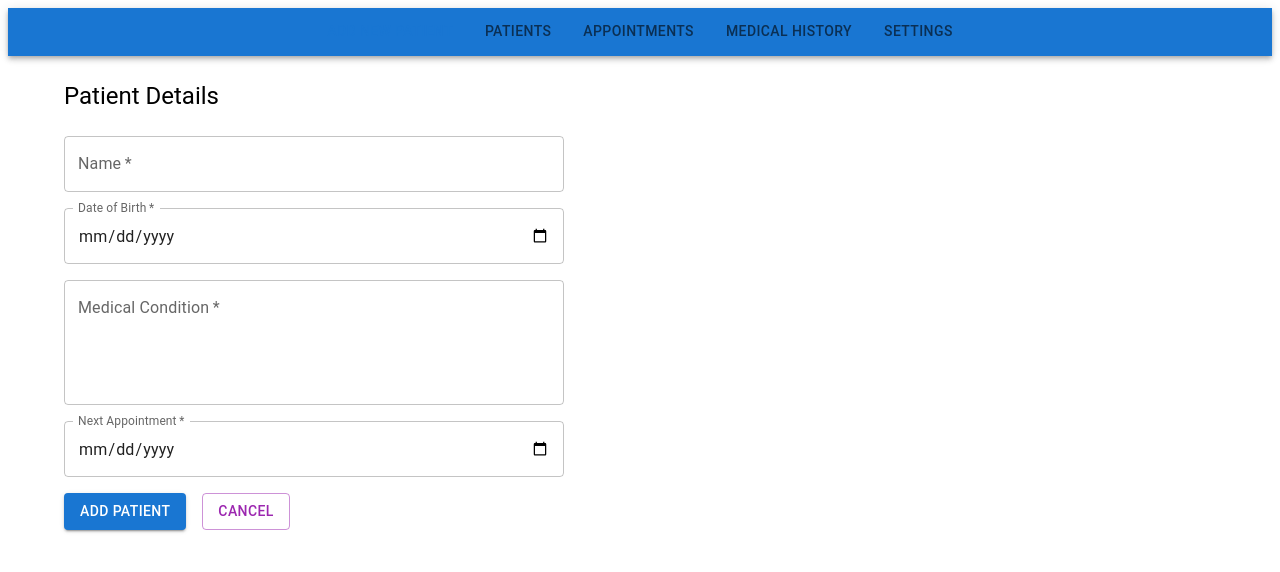
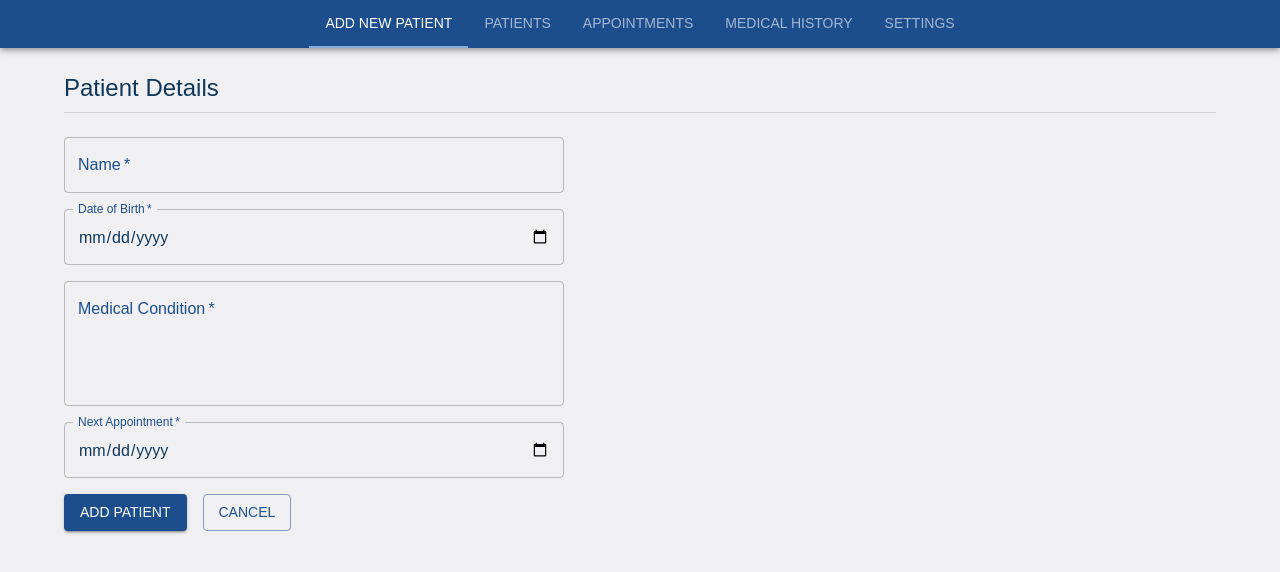
Before and after one commit to shevchenkoviktoria/patients-app, a React (Create React App) app: page / in a window 1280 px wide. Shown: the top 572 px of the page. Built offline with nearby package versions, Linux system fonts and the light colour scheme; no server answers.

Commit message:
theme changes

```diff
--- a/src/App.tsx
+++ b/src/App.tsx
@@ -1,16 +1,30 @@
 import React, { useState, useEffect } from 'react'
-import { AppBar, Tabs, Tab, Box, Container, Typography } from '@mui/material'
+import {
+  AppBar,
+  Tabs,
+  Tab,
+  Box,
+  Container,
+  Typography,
+  CssBaseline,
+  Divider,
+} from '@mui/material'
+import { ThemeProvider } from '@mui/material/styles'
+
 import AddPatient from './components/AddPatient'
 import PatientList from './components/PatientList'
 import AppointmentList from './components/AppointmentList'
 import { Patients } from './types/Patients'
 import { deletePatient, fetchPatients } from './api/patientApi'
 import { handleError } from './utils/errorHandler'
+import theme, { useResponsive } from './theme/theme'
 
 const App: React.FC = () => {
   const [tabIndex, setTabIndex] = useState(0)
   const [patients, setPatients] = useState<Patients[]>([])
   const [, setAppointments] = useState<any[]>([])
+
+  const { isSmallScreen } = useResponsive()
 
   useEffect(() => {
     const loadPatients = async () => {
@@ -65,15 +79,19 @@ const App: React.FC = () => {
   }
 
   return (
+    <ThemeProvider theme={theme}>
+      <CssBaseline />
       <div>
-      <AppBar position="sticky">
+        <AppBar position="sticky" color="primary">
           <Tabs
             value={tabIndex}
             onChange={handleTabChange}
             aria-label="patient-management-tabs"
-          centered
-          indicatorColor="primary"
-          textColor="primary"
+            centered={!isSmallScreen}
+            variant={isSmallScreen ? 'scrollable' : 'standard'}
+            scrollButtons="auto"
+            indicatorColor="secondary"
+            textColor="inherit"
           >
             <Tab label="Add New Patient" />
             <Tab label="Patients" />
@@ -86,16 +104,17 @@ const App: React.FC = () => {
         <Box
           sx={{
             padding: 3,
-          transition: 'opacity 0.5s ease',
-          opacity: tabIndex !== null ? 1 : 0,
+            backgroundColor: theme.palette.background.default,
+            minHeight: '100vh',
           }}
         >
-        <Container>
+          <Container maxWidth={isSmallScreen ? 'sm' : 'lg'}>
             {tabIndex === 0 && (
               <Box>
                 <Typography variant="h5" gutterBottom>
                   Patient Details
                 </Typography>
+                <Divider />
                 <AddPatient onAddPatient={handleAddPatient} />
               </Box>
             )}
@@ -105,6 +124,7 @@ const App: React.FC = () => {
                 <Typography variant="h5" gutterBottom>
                   Patients
                 </Typography>
+                <Divider />
                 <PatientList
                   patients={patients}
                   onDeletePatient={handleDeletePatient}
@@ -118,29 +138,35 @@ const App: React.FC = () => {
                 <Typography variant="h5" gutterBottom>
                   Appointments
                 </Typography>
+                <Divider />
                 <AppointmentList
                   patients={patients}
                   onDeletePatient={handleDeletePatient}
                 />
               </Box>
             )}
+
             {tabIndex === 3 && (
               <Box>
                 <Typography variant="h5" gutterBottom>
-                Reports
+                  Medical History
                 </Typography>
+                <Divider />
               </Box>
             )}
+
             {tabIndex === 4 && (
               <Box>
                 <Typography variant="h5" gutterBottom>
                   Settings
                 </Typography>
+                <Divider />
               </Box>
             )}
           </Container>
         </Box>
       </div>
+    </ThemeProvider>
   )
 }
 
--- a/src/components/AddPatient.tsx
+++ b/src/components/AddPatient.tsx
@@ -97,12 +97,11 @@ const AddPatient: React.FC<AddPatientProps> = ({ onAddPatient }) => {
             }}
           />
           <Stack direction="row" spacing={2}>
-            <Button type="submit" variant="contained" color="primary">
+            <Button type="submit" variant="contained">
               Add Patient
             </Button>
             <Button
               variant="outlined"
-              color="secondary"
               onClick={() => {
                 setName('')
                 setDob('')
--- a/src/components/EditModal.tsx
+++ b/src/components/EditModal.tsx
@@ -97,12 +97,7 @@ const EditModal: React.FC<EditModalProps> = ({
         />
 
         <Box sx={{ marginTop: 2 }}>
-          <Button
-            fullWidth
-            variant="contained"
-            color="primary"
-            onClick={handleSaveChanges}
-          >
+          <Button fullWidth variant="contained" onClick={handleSaveChanges}>
             Save Changes
           </Button>
         </Box>
--- a/src/components/PatientList.tsx
+++ b/src/components/PatientList.tsx
@@ -14,11 +14,13 @@ import {
   DialogContent,
   DialogActions,
   Button,
+  InputAdornment,
 } from '@mui/material'
 import DeleteIcon from '@mui/icons-material/Delete'
 import EditIcon from '@mui/icons-material/Edit'
 import { Patients } from '../types/Patients'
 import EditModal from './EditModal'
+import { SearchRounded } from '@mui/icons-material'
 
 type PatientListProps = {
   patients: Patients[]
@@ -79,6 +81,15 @@ const PatientList: React.FC<PatientListProps> = ({
           value={search}
           onChange={(e) => setSearch(e.target.value)}
           margin="normal"
+          slotProps={{
+            input: {
+              endAdornment: (
+                <InputAdornment position="end">
+                  <SearchRounded />
+                </InputAdornment>
+              ),
+            },
+          }}
         />
       </Box>
       <Box sx={{ marginTop: 3 }}>
@@ -102,9 +113,9 @@ const PatientList: React.FC<PatientListProps> = ({
                 <TableCell>
                   <Tooltip title="Edit patient information">
                     <IconButton
+                      color="primary"
                       sx={{ fontSize: 12 }}
                       size="small"
-                      color="primary"
                       onClick={() => handleEditClick(patient)}
                     >
                       <EditIcon />
@@ -114,7 +125,6 @@ const PatientList: React.FC<PatientListProps> = ({
                     <IconButton
                       sx={{ fontSize: 12, color: 'red' }}
                       size="small"
-                      color="primary"
                       onClick={() => handleDeleteClick(patient.id)}
                     >
                       <DeleteIcon />
@@ -138,7 +148,7 @@ const PatientList: React.FC<PatientListProps> = ({
 
       <Dialog open={deleteDialogOpen} onClose={handleCancelDelete}>
         <DialogTitle>Confirm Deletion</DialogTitle>
-        <DialogContent>
+        <DialogContent color="secondary">
           Are you sure you want to delete this patient? This action cannot be
           undone.
         </DialogContent>
@@ -147,7 +157,7 @@ const PatientList: React.FC<PatientListProps> = ({
             size="small"
             variant="contained"
             onClick={handleCancelDelete}
-            color="primary"
+            color="secondary"
           >
             Cancel
           </Button>
@@ -155,7 +165,7 @@ const PatientList: React.FC<PatientListProps> = ({
             size="small"
             variant="contained"
             onClick={handleConfirmDelete}
-            color="secondary"
+            color="primary"
           >
             Confirm
           </Button>
--- /dev/null
+++ b/src/theme/theme.ts
@@ -0,0 +1,35 @@
+import { useMediaQuery } from '@mui/material'
+import { createTheme, Theme, useTheme } from '@mui/material/styles'
+
+const theme = createTheme({
+  palette: {
+    primary: {
+      main: '#1C4D8C',
+    },
+    secondary: {
+      main: '#89ABD9',
+    },
+    background: {
+      default: '#F0F0F2',
+      paper: '#B4CBD9',
+    },
+    text: {
+      primary: '#0F3759',
+      secondary: '#1C4D8C',
+    },
+  },
+  typography: {
+    fontFamily: 'Arial, sans-serif',
+  },
+})
+
+export const useResponsive = () => {
+  const muiTheme: Theme = useTheme()
+  const isSmallScreen = useMediaQuery(muiTheme.breakpoints.down('sm'))
+  const isMediumScreen = useMediaQuery(muiTheme.breakpoints.between('sm', 'md'))
+  const isLargeScreen = useMediaQuery(muiTheme.breakpoints.up('md'))
+
+  return { isSmallScreen, isMediumScreen, isLargeScreen }
+}
+
+export default theme
```
Also changed, not shown: 1 other file (tests, documents, lock files or other folders). Lines whose indentation alone changed are shown as unchanged.
